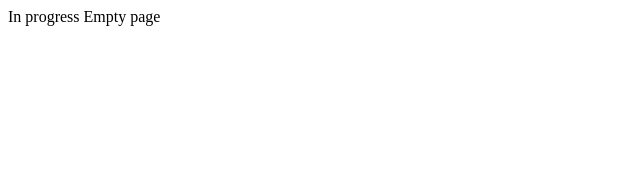
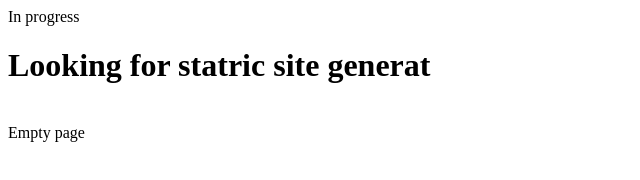
Before and after one commit to MykolaLiu/MykolaLiu.github.io, a plain HTML site: page index.html in a window 1280 px wide. Shown: the whole page, without its empty margins (0-640 px from the left). Drawn offline with Linux system fonts and the light colour scheme.

Commit message:
Try to push changes from outer repo

```diff
--- a/index.html
+++ b/index.html
@@ -1,5 +1,9 @@
 <!DOCTYPE html>
 <html>
 <head>In progress</head>
-<body>Empty page</body>
+<body>
+  <h1>Looking for statric site generat</h1>
+  </br>
+	Empty page
+</body>
 </html>
```
